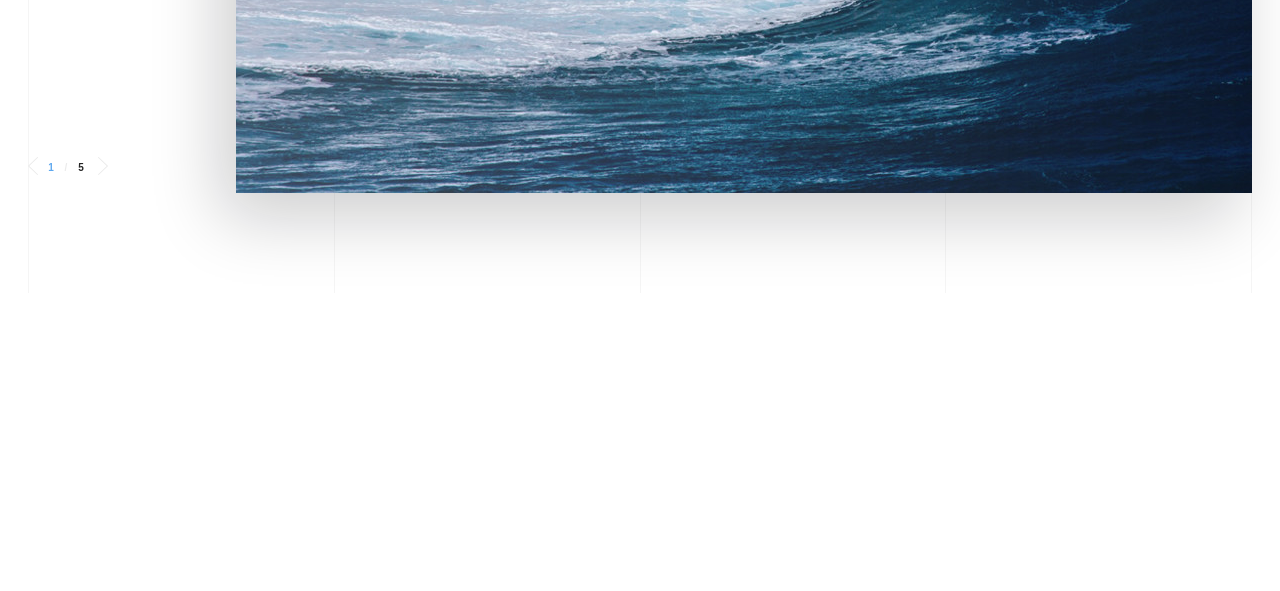
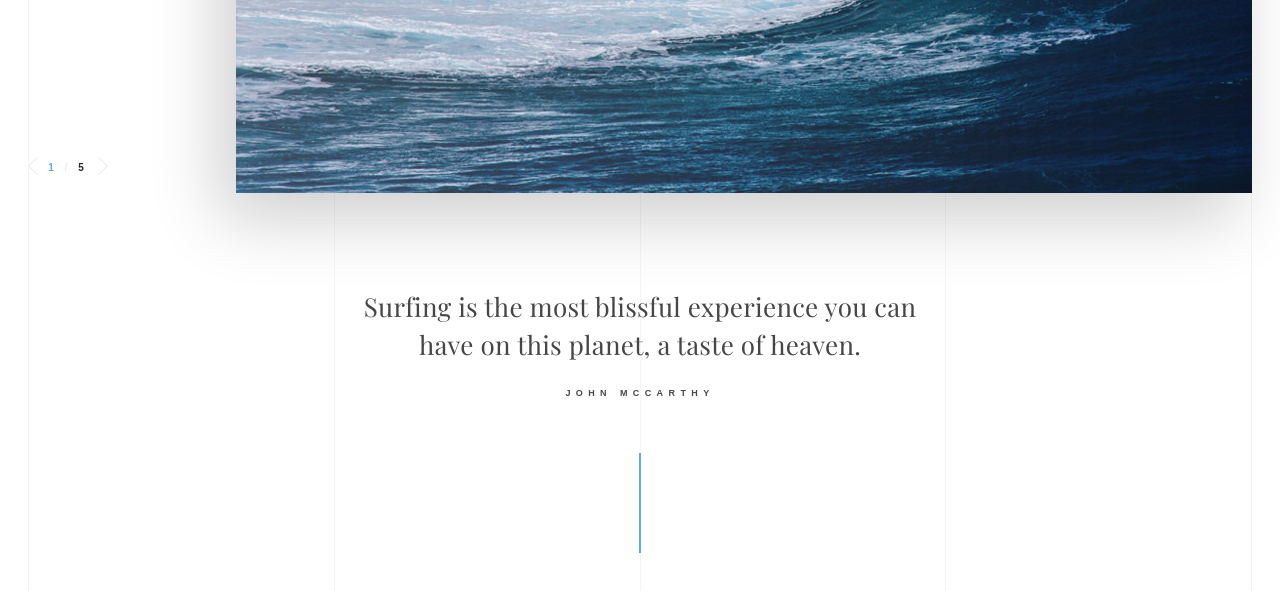
Before and after one commit to ybyray/surfboard, a plain HTML site: page index.html in a window 1280 px wide. Shown: the part 507-1098 px from the top of the page. Before the commit the page ends 800 px from the top, so only its background shows below. Drawn offline with nearby package versions, Linux system fonts and the light colour scheme.

Commit message:
club desc

```diff
--- a/index.html
+++ b/index.html
@@ -11,6 +11,8 @@
   <title>Surfing Club</title>
 </head>
 <body>
+
+  <!--HEADER-->
   <header class="container relative">
 
     <!--NAVIGATION-->
@@ -50,15 +52,31 @@
     </div>
     <!--//SLIDER-->
 
+    <!--LEFT BAR-->
     <div class="site-desc">
       <div class="site-desc__content">First&nbsp;Surfing&nbsp;Magazine</div>
     </div>
-
     <div class="header-social">
       <a class="header-social__item" href="#"><img src="./img/socials/social-tumblr.svg" alt="tumblr"></a>
       <a class="header-social__item" href="#"><img src="./img/socials/social-twitter.svg" alt="twitter"></a>
       <a class="header-social__item" href="#"><img src="./img/socials/social-vimeo.svg" alt="vimeo"></a>
     </div>
+    <!--//LEFT BAR-->
   </header>
+  <!--//HEADER-->
+
+  <!--QUOTE-->
+  <section class="quote">
+    <div class="quote-wrapper">
+      <div class="quote__text">Surfing is the most blissful experience you can have
+        on this planet, a taste of heaven.</div>
+      <div class="quote__author">John McCarthy</div>
+    </div>
+  </section>
+  <!--//QUOTE-->
+
+  <section class="club-desc">
+
+  </section>
 </body>
 </html>
--- a/scss/_base.scss
+++ b/scss/_base.scss
@@ -4,6 +4,7 @@ body {
     background-position: center;
     background-size: initial;
     font-family: sans-serif;
+    padding-bottom: 300px;
 }
 
 .container {
--- a/scss/_header.scss
+++ b/scss/_header.scss
@@ -1,3 +1,8 @@
+header {
+    position: relative;
+    margin-bottom: 95px;
+}
+
 .site-desc {
     width: 12px;
     height: 12px;
--- /dev/null
+++ b/scss/_quote.scss
@@ -0,0 +1,44 @@
+.quote {
+    padding-top: 95px;
+    padding-bottom: 110px;
+
+}
+
+.quote-wrapper {
+    width: 610px;
+    margin: 0 auto;
+    text-align: center;
+    position: relative;
+    &::after{
+        content: "";
+        width: 2px;
+        height: 100px;
+        background-color: #5da8ef;
+        position: absolute;
+        bottom: -55px;
+        left: 50%;
+        transform: translate(-50%, 100%)
+    }
+}
+
+.quote__text {
+    opacity: 0.9;
+    color: #333333;
+    font-family: 'Playfair Display', serif;
+    font-size: 26px;
+    font-weight: 400;
+    line-height: 38px;
+    letter-spacing: 0.26px;
+    margin-bottom: 25px;
+}
+
+.quote__author {
+    opacity: 0.9;
+    color: #333333;
+    font-family: "leaguespartan-bold" sans-serif;
+    font-size: 9px;
+    font-weight: 700;
+    line-height: 1;
+    text-transform: uppercase;
+    letter-spacing: 5.4px;
+}
--- a/scss/style.scss
+++ b/scss/style.scss
@@ -2,6 +2,8 @@
 @import 'nav';
 @import 'header-slider';
 @import 'header';
+@import 'quote';
+@import 'cluv-desc';
 
 /*
 
```
Also changed, not shown: css/style.css, scss/_club-desc.scss (added), 1 other file.
